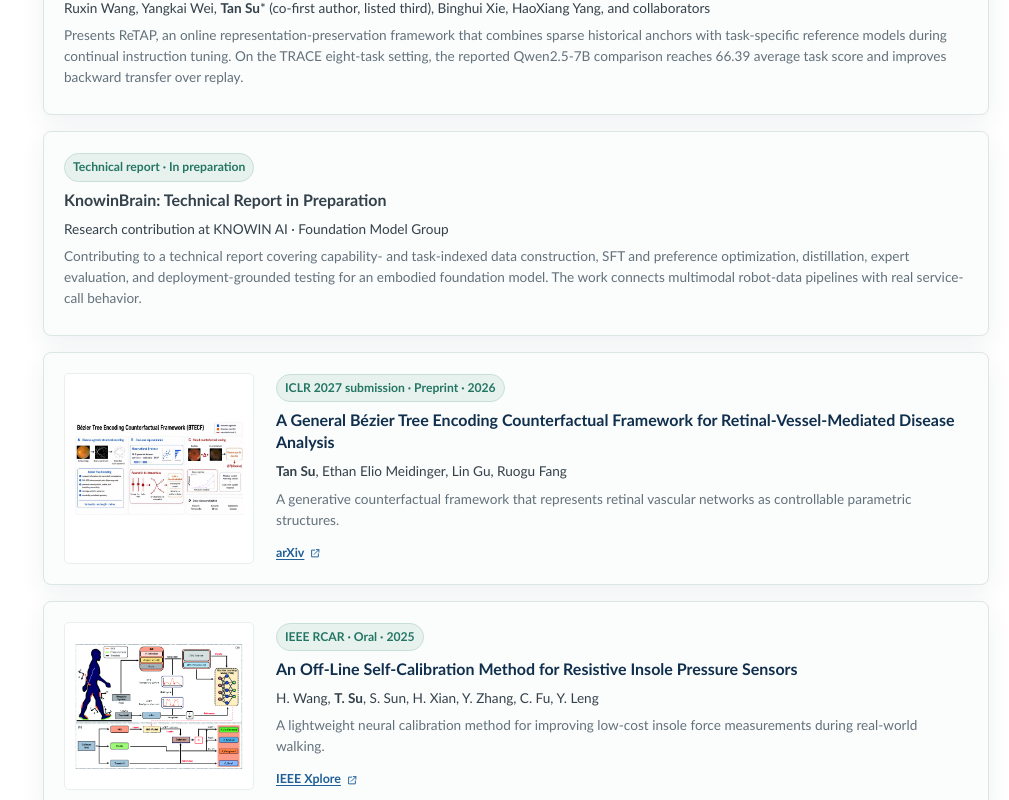
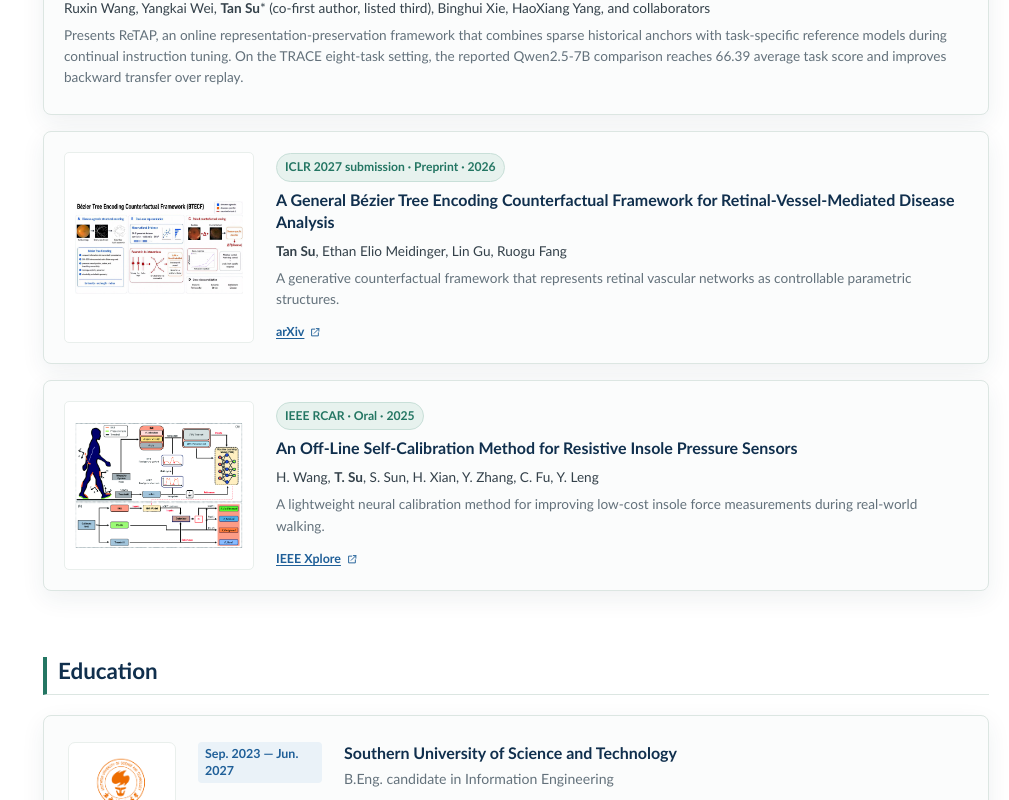
Before and after one commit to KylianSu/KylianSu.github.io, a Next.js app: page / in a window 1280 px wide. Shown: the part 1540-2340 px from the top of the page, without its empty margins (271-1280 px from the left). Built offline with nearby package versions, Linux system fonts and the light colour scheme; no server answers.

Commit message:
Remove unpublished company technical report

```diff
--- a/app/page.jsx
+++ b/app/page.jsx
@@ -25,7 +25,7 @@ const researchExperience = [
     organization: "KNOWIN AI",
     role: "Algorithm Intern · Foundation Model Group",
     description:
-      "Working closely with Dr. Binghui Xie on embodied spatial intelligence. I develop stereo-vision and multimodal data pipelines that convert real robot observations into grounded spatial-reasoning data for embodied vision-language models. I also contribute to KnowinBrain post-training and its technical report by organizing capability- and task-indexed data, supporting SFT, preference optimization, distillation, and evaluation, and building a deployment-grounded benchmark from real robot VLM call logs.",
+      "Working closely with Dr. Binghui Xie on embodied spatial intelligence. I develop stereo-vision and multimodal data pipelines that convert real robot observations into grounded spatial-reasoning data for embodied vision-language models. I also contribute to KnowinBrain post-training by organizing capability- and task-indexed data, supporting SFT, preference optimization, distillation, and evaluation, and building a deployment-grounded benchmark from real robot VLM call logs.",
     link: links.knowin,
     linkLabel: "KNOWIN AI",
     logos: [{ src: "/assets/institutions/knowin.svg", alt: "KNOWIN AI logo" }],
@@ -495,23 +495,6 @@ export default function Home() {
               </div>
             </article>
 
-            <article className="publication-card publication-card-text-only">
-              <div>
-                <span className="venue">Technical report · In preparation</span>
-                <h3>KnowinBrain: Technical Report in Preparation</h3>
-                <p className="authors">
-                  Research contribution at KNOWIN AI · Foundation Model Group
-                </p>
-                <p>
-                  Contributing to a technical report covering capability- and task-indexed data construction,
-                  SFT and preference optimization, distillation, expert evaluation, and
-                  deployment-grounded testing for an embodied foundation model. The work
-                  connects multimodal robot-data pipelines with real service-call
-                  behavior.
-                </p>
-              </div>
-            </article>
-
             <article className="publication-card">
               <a className="publication-image" href={links.arxiv} target="_blank" rel="noreferrer">
                 <img
```
Also changed, not shown: 1 other file (tests, documents, lock files or other folders).
